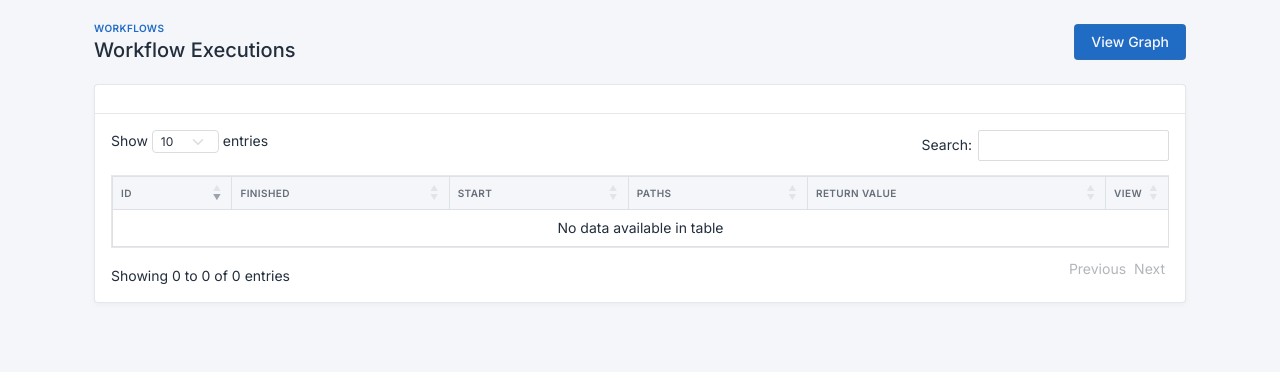
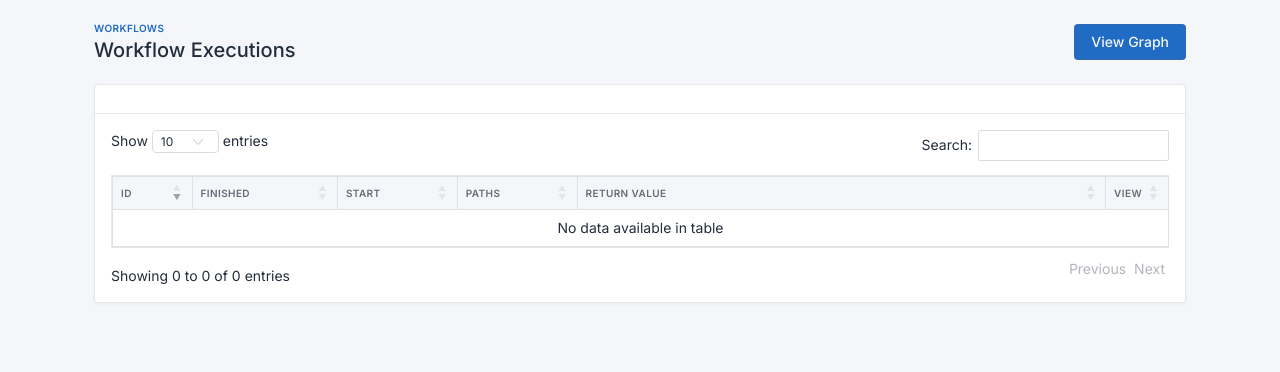
Before and after one commit to bmarsh9/spate, a Python web app: template app/templates/workflow_executions.html in a window 1280 px wide. Shown: the part 56-428 px from the top of the page. Run offline with Jinja, Linux system fonts and the light colour scheme; the template is opened without the code that fills it, so the values that code supplies are empty; some libraries are stand-ins or nearby versions.

Commit message:
update router code

```diff
--- a/app/templates/workflow_executions.html
+++ b/app/templates/workflow_executions.html
@@ -46,7 +46,7 @@
                     <th>Finished</th>
                     <th>Start</th>
                     <th>Paths</th>
-                    <th>Return Value</th>
+                    <th style="width:50%">Return Value</th>
                     <th class="w-1">View</th>
                   </tr>
                 </thead>
```
